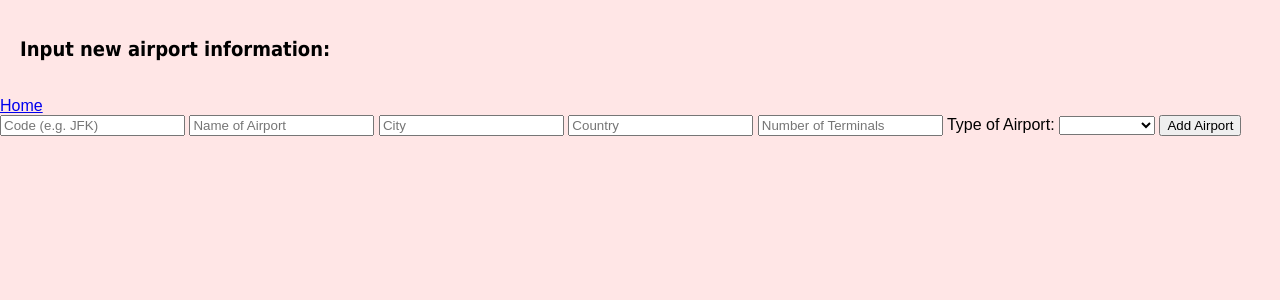
After one commit to RianShinozaki/Databases-Final, a Flask app: page /addAirport in a window 1280 px wide. The commit adds this page. Shown: the top 300 px of the page. Run offline with Flask 3, Linux system fonts and the light colour scheme.

Commit message:
add new airports features

```diff
--- a/init1.py
+++ b/init1.py
@@ -273,7 +273,6 @@ def employeeLoginAuth():
 	#executes query
 	query = 'SELECT * FROM airline_staff WHERE username = %s and password = %s'
 	password = (hashlib.sha256(password.encode('utf-8'))).hexdigest()
-	print(password)
 	cursor.execute(query, (username, password))
 	#stores the results in a variable
 	data = cursor.fetchone()
@@ -490,6 +489,27 @@ def frequency():
 	return render_template('/frequentFliers.html', first=request.form['first'], last=request.form['last'], flights = data)
 
 
+@app.route('/addAirport', methods = ['GET', 'POST'])
+def addAirport():
+	return render_template('/addAirport.html')
+
+@app.route('/newAirport', methods = ['GET', 'POST'])
+def newAirport():
+	cursor = conn.cursor()
+	query = 'SELECT * FROM airport WHERE code = %s'
+	cursor.execute(query, (request.form['code']))
+	data = cursor.fetchall()
+
+	if data:
+		error = "This airport already exists"
+		return render_template('/addAirport.html', error=error)
+
+	query = 'INSERT INTO airport VALUES (%s, %s, %s, %s, %s, %s)'
+	cursor.execute(query, (request.form['code'], request.form['name'], request.form['city'], request.form['country'], request.form['terminals'], request.form['type']))
+
+	return redirect('/')
+
+
 """
 #Define route for login
 @app.route('/login')
--- /dev/null
+++ b/templates/addAirport.html
@@ -0,0 +1,36 @@
+<!DOCTYPE html>
+<html>
+
+<head>
+	<meta name="viewport" content="width=device-width; initial-scale=1.0">
+	<link rel="stylesheet" type="text/css" href="./static/style.css"/>
+	<meta name="description" content="">
+	<meta name="keywords" content="">
+	<title>FlaskFlights</title>
+</head>
+<body>
+    <h2>Input new airport information: </h2>
+    <a href="/">Home</a>
+
+    {% if error %}
+        <p class="error"><strong>Error:</strong> {{error}}</p>
+    {% endif %}
+
+    <form action="/newAirport" method="POST">
+        <input type="text" minlength="3" maxlength="3" name="code" placeholder="Code (e.g. JFK)" required/>
+        <input type="text" name="name" placeholder="Name of Airport" required/>
+        <input type="text" name="city" placeholder="City" required/>
+        <input type="text" name="country" placeholder="Country" required/>
+        <input type="number" name="terminals" placeholder="Number of Terminals" required/>
+        <label for="type">Type of Airport:</label>
+        <select id="type" name="type" required>
+            <option></option>
+            <option value="international">International</option>
+            <option value="domestic">Domestic</option>
+            <option value="both">Both</option>
+        </select>
+        <input type="submit" value = "Add Airport"/>
+    </form>
+
+
+</body>
--- a/templates/index.html
+++ b/templates/index.html
@@ -35,7 +35,7 @@
 			<h2>Admin Dashboard</h1>
 			<a class = "login" href="/addAirplane">ADD AIRPLANE</a>
 			<a class = "login" href="/addFlight">ADD FLIGHT</a>
-			<a class = "login" href="/login">ADD AIRPORT</a>
+			<a class = "login" href="/addAirport">ADD AIRPORT</a>
 			<a class = "login" href="maintenance"> MAINTENANCE</a>
 
 		</div>
```
Also changed, not shown: README.md.
